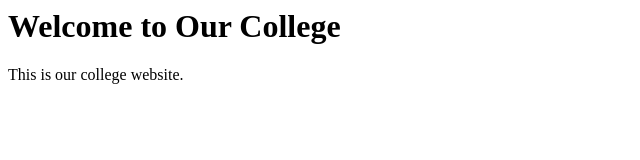
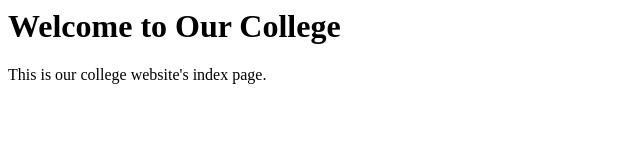
Before and after one commit to AtharvaShinde90/college-website, a plain HTML site: page index.html in a window 1280 px wide. Shown: the full height of the page, 0-640 px from the left. Drawn offline with Linux system fonts and the light colour scheme.

Commit message:
created index page

```diff
--- a/index.html
+++ b/index.html
@@ -1,2 +1,2 @@
 <h1>Welcome to Our College</h1>
-<p>This is our college website.</p>
+<p>This is our college website's index page.</p>
```
